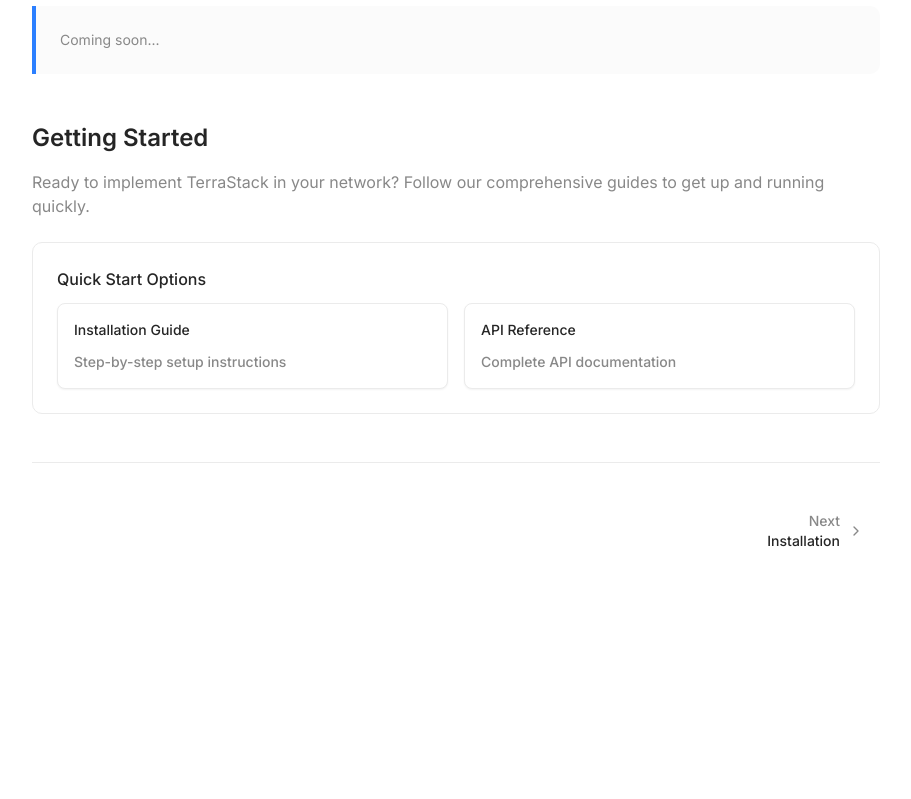
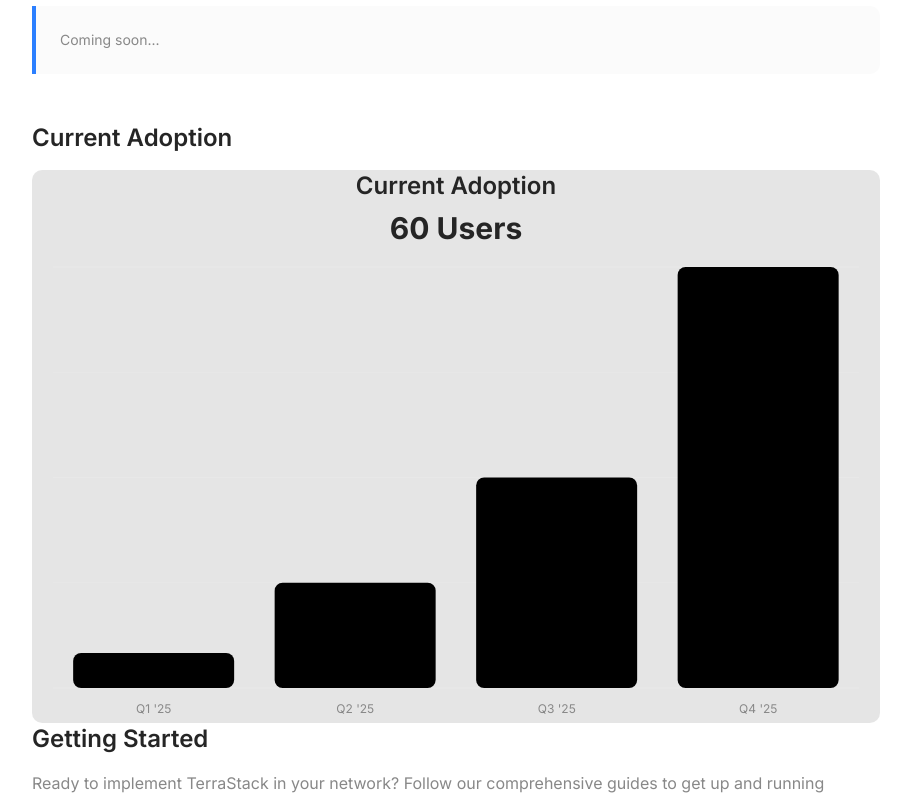
Before and after one commit to Terra-Magma/TerraStack-docs, a Next.js app: page / in a window 1280 px wide. Shown: the part 700-1499 px from the top of the page, without its empty margins (56-967 px from the left). Before the commit the page ends 1299 px from the top, so only its background shows below. Built offline with nearby package versions, Linux system fonts and the light colour scheme.

Commit message:
initial adoption graph

```diff
--- a/package.json
+++ b/package.json
@@ -73,5 +73,8 @@
     "eslint": "^9",
     "eslint-config-next": "15.5.0",
     "typescript": "^5"
+  },
+  "overrides": {
+    "react-is": "^19.1.0"
   }
 }
--- a/src/app/page.tsx
+++ b/src/app/page.tsx
@@ -4,6 +4,7 @@ import { PageNavigation } from '@/components/layout/page-navigation';
 import { Badge } from '@/components/ui/badge';
 import { Button } from '@/components/ui/button';
 import { ArrowRight } from 'lucide-react';
+import AdoptionVisual from '@/components/visuals/adoption';
 
 const tableOfContents = [
   { id: 'overview', title: 'Overview', level: 2 },
@@ -85,6 +86,11 @@ export default function Home() {
             </div>
           </section>
 
+          <section>
+            <h2 className="text-2xl font-semibold mb-4">Current Adoption</h2>
+            <AdoptionVisual />
+          </section>
+
           <section
             id="getting-started"
             className="mb-12"
--- /dev/null
+++ b/src/components/visuals/adoption.tsx
@@ -0,0 +1,60 @@
+'use client';
+import { ChartConfig, ChartContainer, ChartTooltip, ChartTooltipContent } from '@/components/ui/chart';
+import { Bar, BarChart, CartesianGrid, XAxis } from 'recharts';
+
+export default function AdoptionVisual() {
+  const data = [
+    { year: "Q1 '25", users: 5 },
+    { year: "Q2 '25", users: 15 },
+    { year: "Q3 '25", users: 30 },
+    { year: "Q4 '25", users: 60 },
+  ];
+
+  const chartConfig = {
+    users: {
+      label: 'Adoption',
+      color: 'var(--chart-1)',
+    },
+  } satisfies ChartConfig;
+
+  function GetLatestDataPoint() {
+    const latestDataPoint = data[data.length - 1];
+
+    return latestDataPoint.users;
+  }
+
+  return (
+    <div className="w-full bg-[rgba(0,0,0,0.1)] dark:bg-[rgba(255,255,255,0.1)]  rounded-lg flex flex-col items-center justify-center">
+      <div>
+        <h2 className="text-2xl font-semibold text-foreground text-center">Current Adoption</h2>
+        <p className="mt-2 text-3xl font-bold text-foreground text-center">{GetLatestDataPoint()} Users</p>
+      </div>
+      <ChartContainer
+        config={chartConfig}
+        className="w-full h-full px-4 pt-4"
+      >
+        <BarChart
+          accessibilityLayer
+          data={data}
+        >
+          <CartesianGrid vertical={false} />
+          <XAxis
+            dataKey="year"
+            tickLine={false}
+            tickMargin={10}
+            axisLine={false}
+          />
+          <ChartTooltip
+            cursor={false}
+            content={<ChartTooltipContent hideLabel />}
+          />
+          <Bar
+            dataKey="users"
+            fill="var(--color-secondary)"
+            radius={8}
+          />
+        </BarChart>
+      </ChartContainer>
+    </div>
+  );
+}
```
Also changed, not shown: 1 other file (tests, documents, lock files or other folders).
